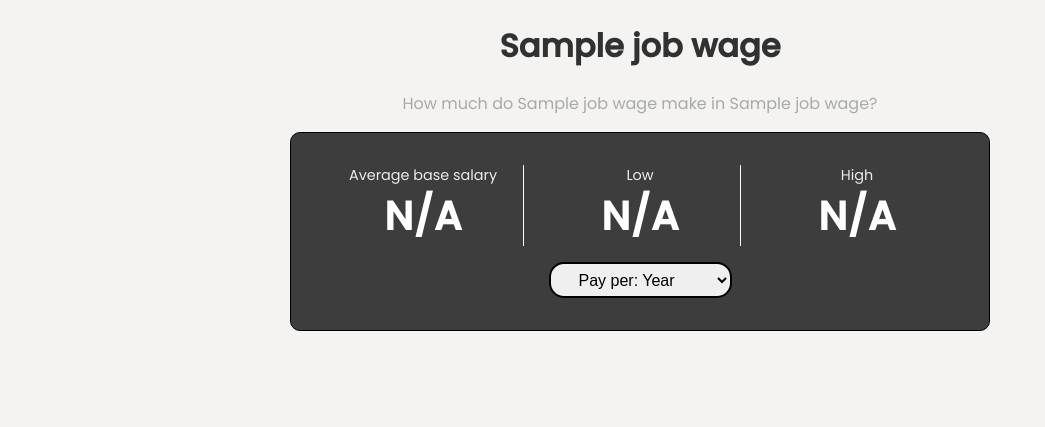
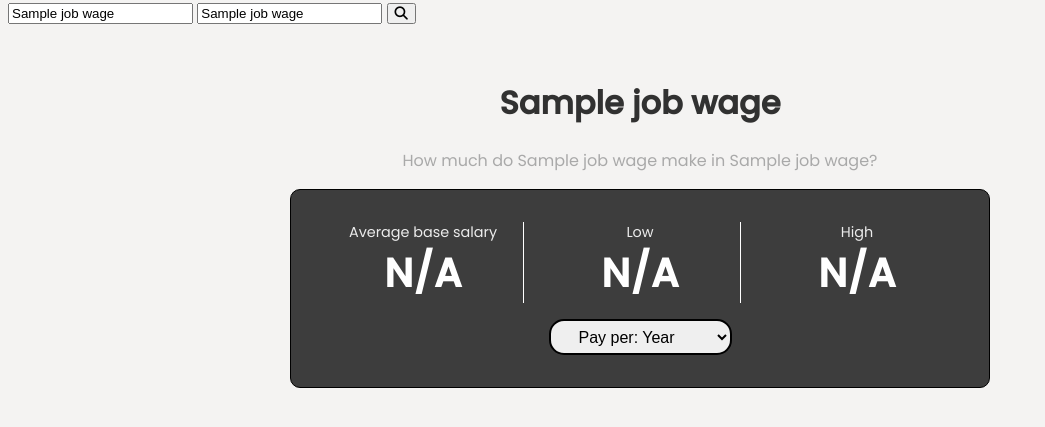
Before and after one commit to thenameisCharlie/unemployedAF, a Flask app: template templates/jobsalaryresults.html in a window 1280 px wide. Shown: the part 77-504 px from the top of the page, without its empty margins (0-1045 px from the left). Run offline with Flask 3, Linux system fonts and the light colour scheme; the template is opened without the code that fills it: most values are stand-ins (such as "Sample title", 1, 10 or a date in 2020); parts of the project's set-up code (start-up, migrations or seed data) failed here and were passed over.

Commit message:
added a search bar in the job salary results

```diff
--- a/static/style.css
+++ b/static/style.css
@@ -279,6 +279,9 @@ nav a + a {
 
 /*Job Salary Results*/
 .page-container {
+  max-width: 1000px;
+  margin: 0 auto;
+  padding: 2rem;
 }
 
 .job-title {
--- a/templates/jobsalaryresults.html
+++ b/templates/jobsalaryresults.html
@@ -21,7 +21,31 @@
   </head>
 
   <body>
-    {%include "components/navbar.html"%}{%if job_wage%}
+    {%include "components/navbar.html"%}
+    <form
+      class="results-search-bar"
+      action="{{url_for('jobsalaryresults.job_salary_results')}}"
+      method="get"
+    >
+      <input
+        type="text"
+        id="job-salary-title"
+        name="job-salary-title"
+        value="{{ job_wage.OCC_TITLE }}"
+      />
+
+      <input
+        type="text"
+        id="job-salary-location"
+        name="job-salary-location"
+        value="{{ job_wage.AREA_TITLE }}"
+      />
+
+      <button type="submit">
+        <i class="fa-solid fa-magnifying-glass"></i>
+      </button>
+    </form>
+    {%if job_wage%}
     <div class="page-container">
       <h1 class="job-title">{{job_wage.OCC_TITLE}}</h1>
       <p class="job-wage-question">
```
